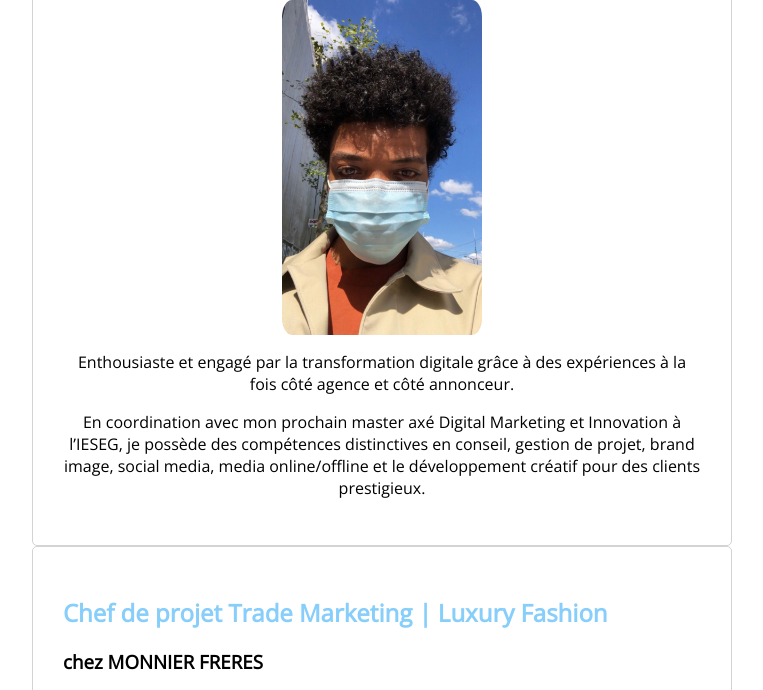
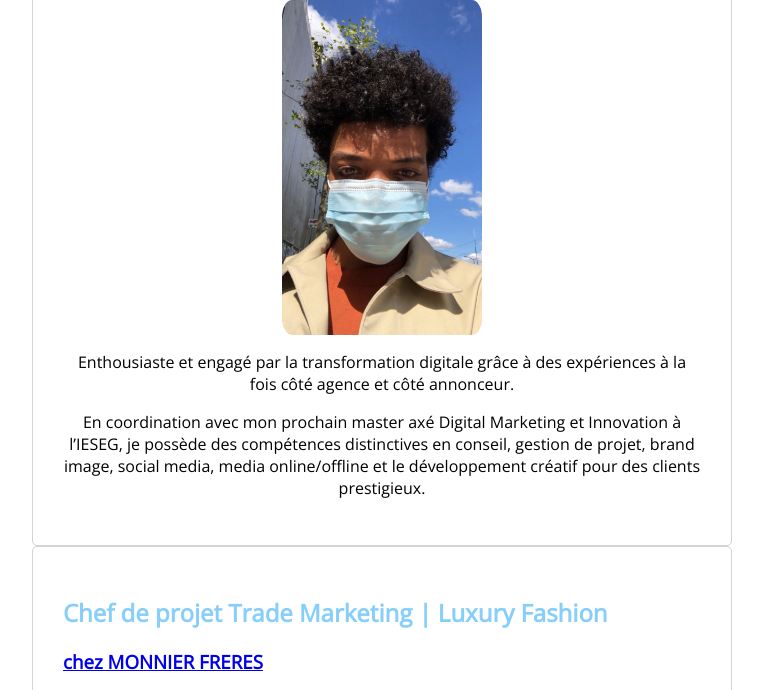
Before and after one commit to MathieuFBoyeau/my-profile, a plain HTML site: page index.html in a window 1280 px wide. Shown: the part 187-877 px from the top of the page, without its empty margins (258-1021 px from the left). Drawn offline with nearby package versions, Linux system fonts and the light colour scheme.

Commit message:
Update index.html

```diff
--- a/index.html
+++ b/index.html
@@ -43,7 +43,7 @@
       </div>
       <div class="card-white">
         <h2>Chef de projet Trade Marketing | Luxury Fashion</h2>
-        <h3>chez MONNIER FRERES</h3>
+        <h3> <a href="https://monnierfreres.com"> chez MONNIER FRERES</h3>
           <p>
             <ul class="list-block">
               <li>
```
